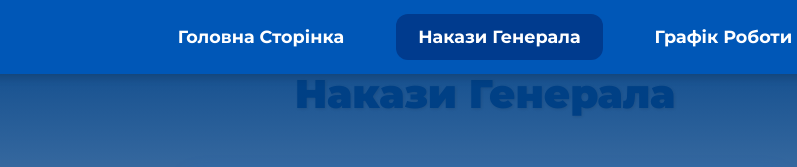
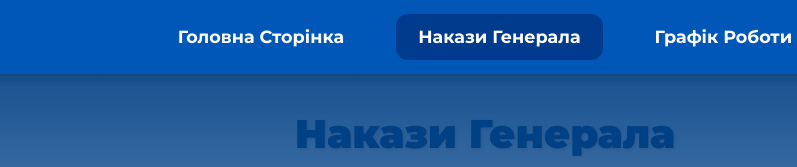
Before and after one commit to stw1zze/npu, a plain HTML site: page nakazy.html in a window 1280 px wide. Shown: the top 167 px of the page, 155-952 px from the left. Drawn offline with nearby package versions, Linux system fonts and the light colour scheme.

Commit message:
Update nakazy.html

```diff
--- a/nakazy.html
+++ b/nakazy.html
@@ -56,12 +56,13 @@
       background-color: #003b8e;
     }
 
-    h1 {
+  h1 {
   color: #004085;
   text-align: center;
+  margin-top: 40px; /* Добавлено: чуть ниже */
   margin-bottom: 50px;
-  font-weight: 900; /* стало жирнее */
-  font-size: 2.5rem; /* увеличен размер */
+  font-weight: 900;
+  font-size: 2.5rem;
   text-shadow: 1px 1px 3px rgba(0,0,0,0.1);
   position: relative;
   z-index: 1;
```
